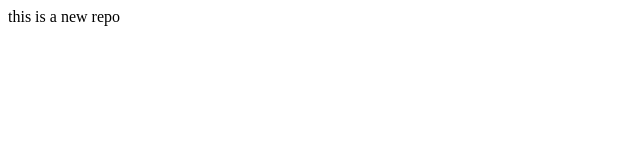
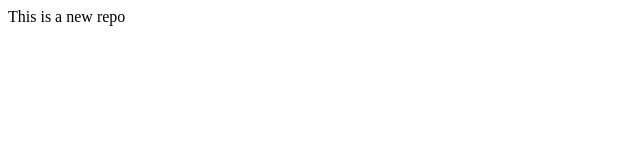
Before and after one commit to bhagyesh-collab/Localrepo, a plain HTML site: page index.html in a window 1280 px wide. Shown: the full height of the page, 0-640 px from the left. Drawn offline with Linux system fonts and the light colour scheme.

Commit message:
Add Readme

```diff
--- a/index.html
+++ b/index.html
@@ -1 +1 @@
-<p>this is a new repo</p>
+<p>This is a new repo</p>
```
Also changed, not shown: 2 other files.
